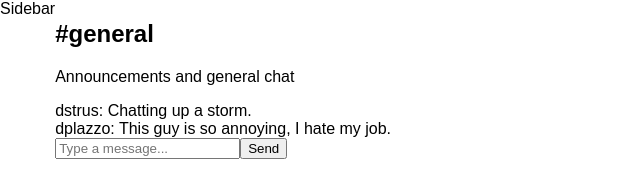
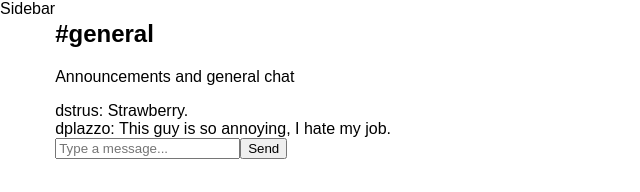
Before and after one commit to jiena76/Chatarang, a React (Create React App) app: page / in a window 1280 px wide. Shown: the top 192 px of the page, without its empty margins (0-640 px from the left). Built offline with nearby package versions, Linux system fonts and the light colour scheme.

Commit message:
move messages variable from MessageList.js to Chat.js as local variable

```diff
--- a/src/Chat.js
+++ b/src/Chat.js
@@ -5,11 +5,30 @@ import MessageList from './MessageList'
 import MessageForm from './MessageForm'
 
 class Chat extends Component{
+  constructor(){
+    // getting constructor from the parent class
+    super()
+
+    this.state = {
+      messages: [
+        {
+          id: 1,
+          userName: 'dstrus',
+          body: 'Strawberry.'
+        },
+        {
+          id: 2,
+          userName: 'dplazzo',
+          body: 'This guy is so annoying, I hate my job.'
+        }
+      ]
+    }
+  }
   render(){
     return(
       <div className="Chat">
         <ChatHeader />
-        <MessageList />
+        <MessageList messages={this.state.messages} />
         <MessageForm />
       </div>
     );
--- a/src/MessageList.js
+++ b/src/MessageList.js
@@ -2,23 +2,10 @@ import React, { Component } from 'react'
 
 import Message from './Message'
 
-const MessageList = () => {
-  const messages = [
-    {
-      id: 1,
-      userName: 'dstrus',
-      body: 'Chatting up a storm.'
-    },
-    {
-      id: 2,
-      userName: 'dplazzo',
-      body: 'This guy is so annoying, I hate my job.'
-    }
-  ]
-
+const MessageList = (props) => {
   return(
     <div className="MessageList">
-      {messages.map(mssg => (
+      {props.messages.map(mssg => (
         <Message key={mssg.id} message={mssg} />
       ))}
     </div>
```
